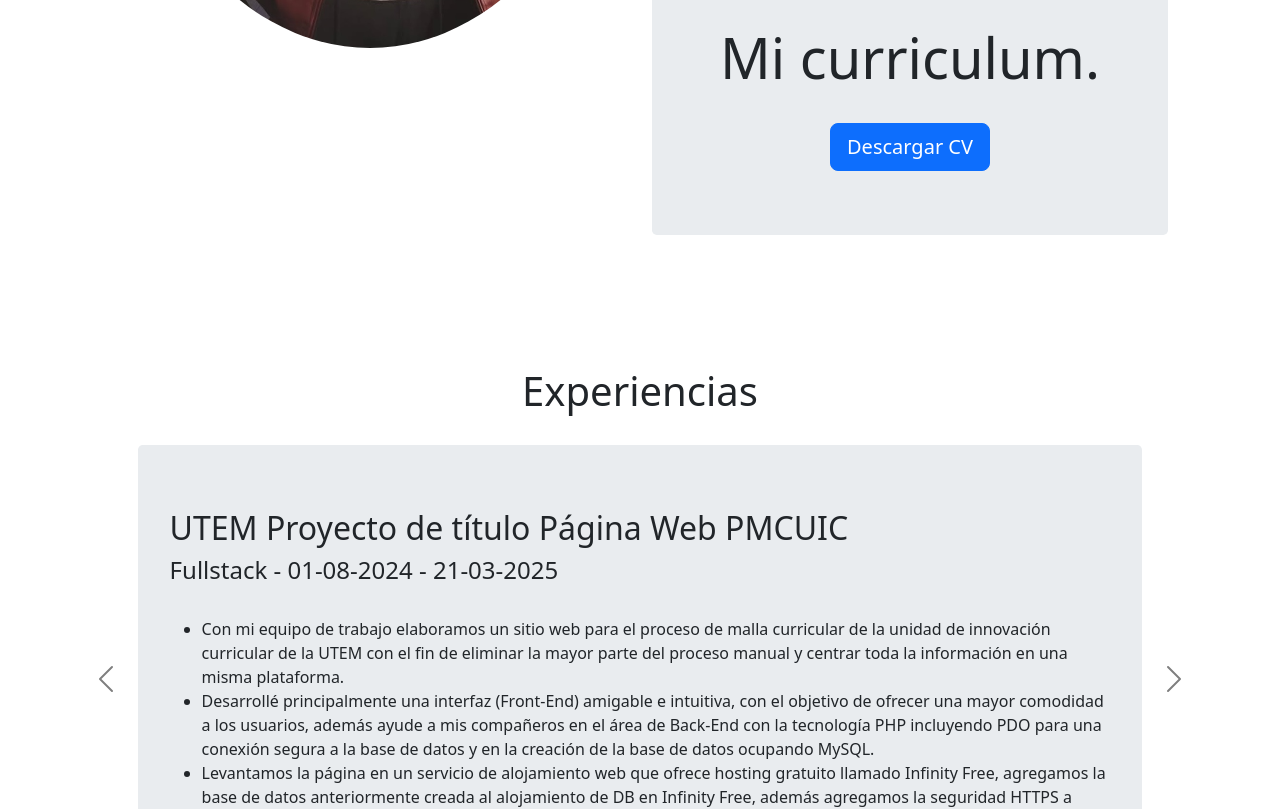
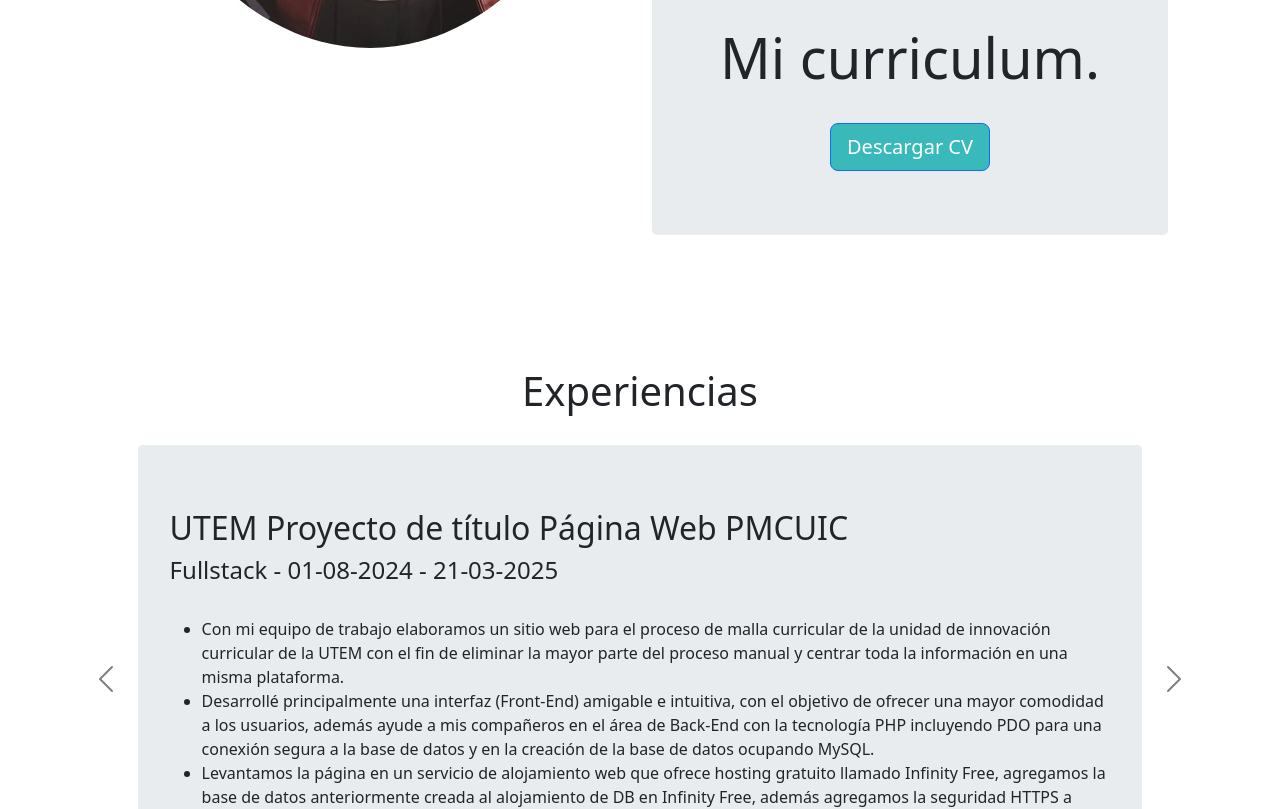
Before and after one commit to Ignaciovega1/portafolio, a React (Vite) app: page / in a window 1280 px wide. Shown: the part 980-1789 px from the top of the page. Built offline with nearby package versions, Linux system fonts and the light colour scheme.

Commit message:
button_update1

```diff
--- a/src/components/abme/abme.css
+++ b/src/components/abme/abme.css
@@ -14,6 +14,12 @@
   padding: 0px 100px;
   padding-top: 100px;
   background-color: white;
+
+}
+
+.btn{
+
+background-color: rgb(57, 185, 185);
 
 }
 
```
